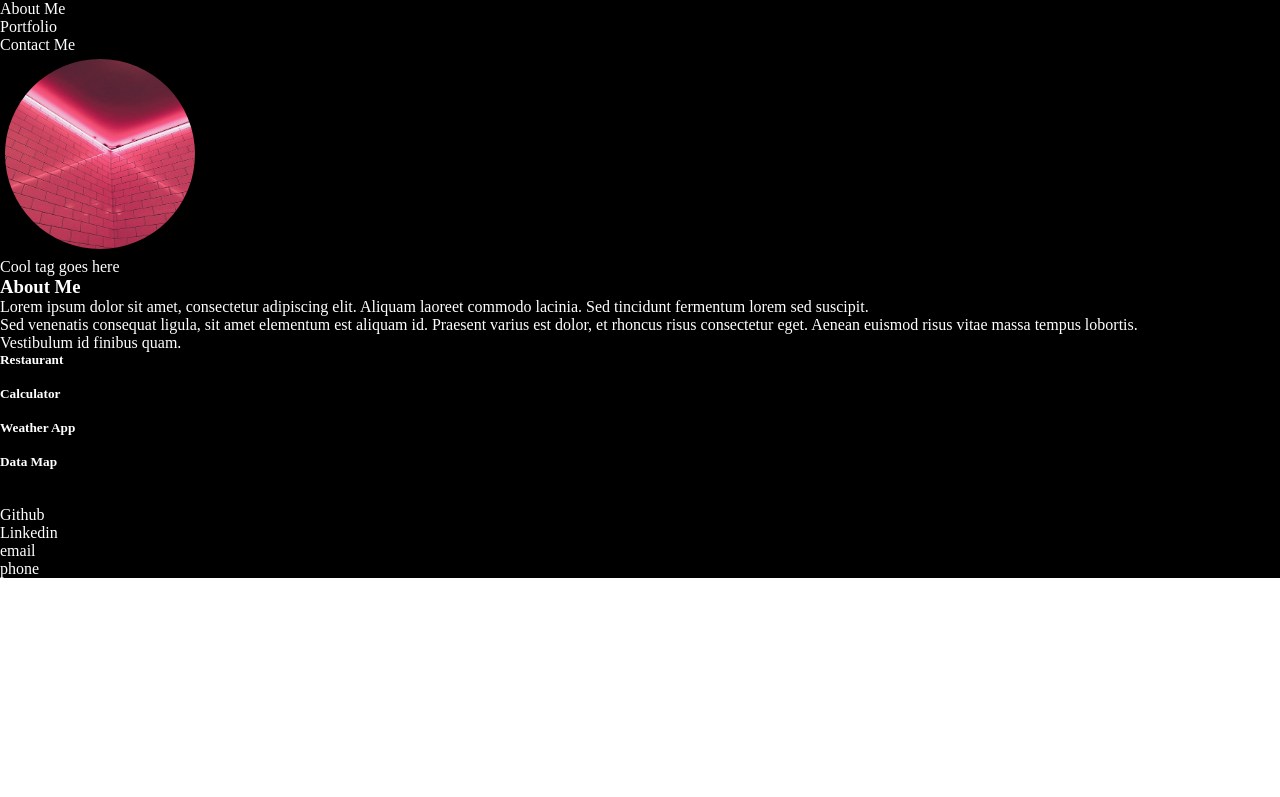
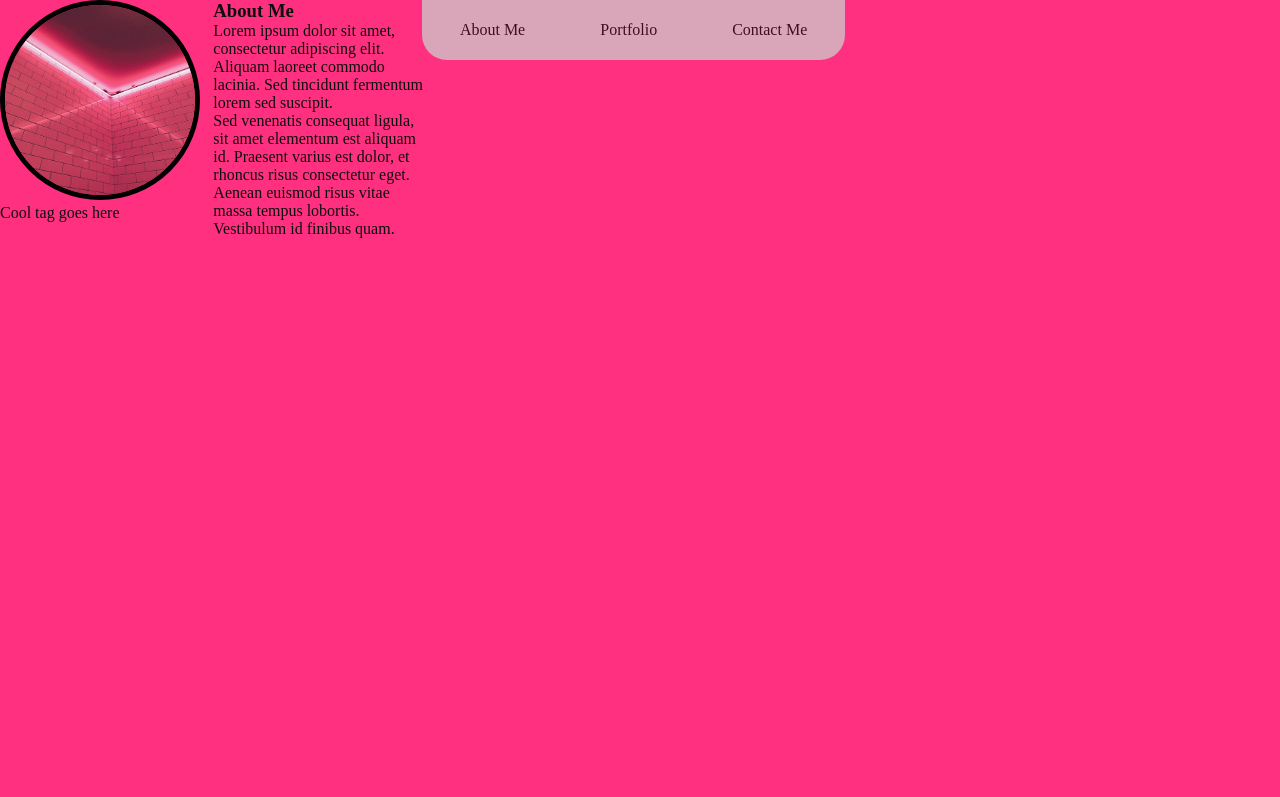
Before and after one commit to kasra-nejad/portfolio, a plain HTML site: page index.html in a window 1280 px wide. Shown: the top 797 px of the page. Drawn offline with Linux system fonts and the light colour scheme.

Commit message:
changed background-color

```diff
--- a/style.css
+++ b/style.css
@@ -1,7 +1,40 @@
+:root {
+  --maintext-color: #0f0e0f;
+  --nav-color: #ccc;
+  --about-color: #ff307f;
+}
+
 * {
   padding:0;
   margin:0;
   box-sizing: border-box;
+}
+
+.navbar {
+  position: fixed;
+  width: 100vw;
+  height: 60px;
+  }
+
+.navbar__list {
+  display: flex;
+  width: 33vw;
+  height: 60px;
+  margin: auto 33vw;
+  border-radius:
+  text-align: center;
+  justify-content: space-around;
+  align-items: center;
+  border-bottom-right-radius: 25px;
+  border-bottom-left-radius: 25px;
+  background-color: var(--nav-color);
+  opacity: 0.75;
+}
+
+.navbar__list__item {
+  list-style-type: none;
+  opacity: 1;
+  color: black;
 }
 
 .container {
@@ -10,6 +43,15 @@
 
 }
 
+.about {
+  display: grid;
+  grid-template: repeat(3,1fr) /repeat(6,1fr);
+  width: 100vw;
+  height: 100vh;
+  background-color: var(--about-color);
+  color: var(--maintext-color);
+}
+
 .about__logo__image {
   width: 200px;
   height: 200px;
```
